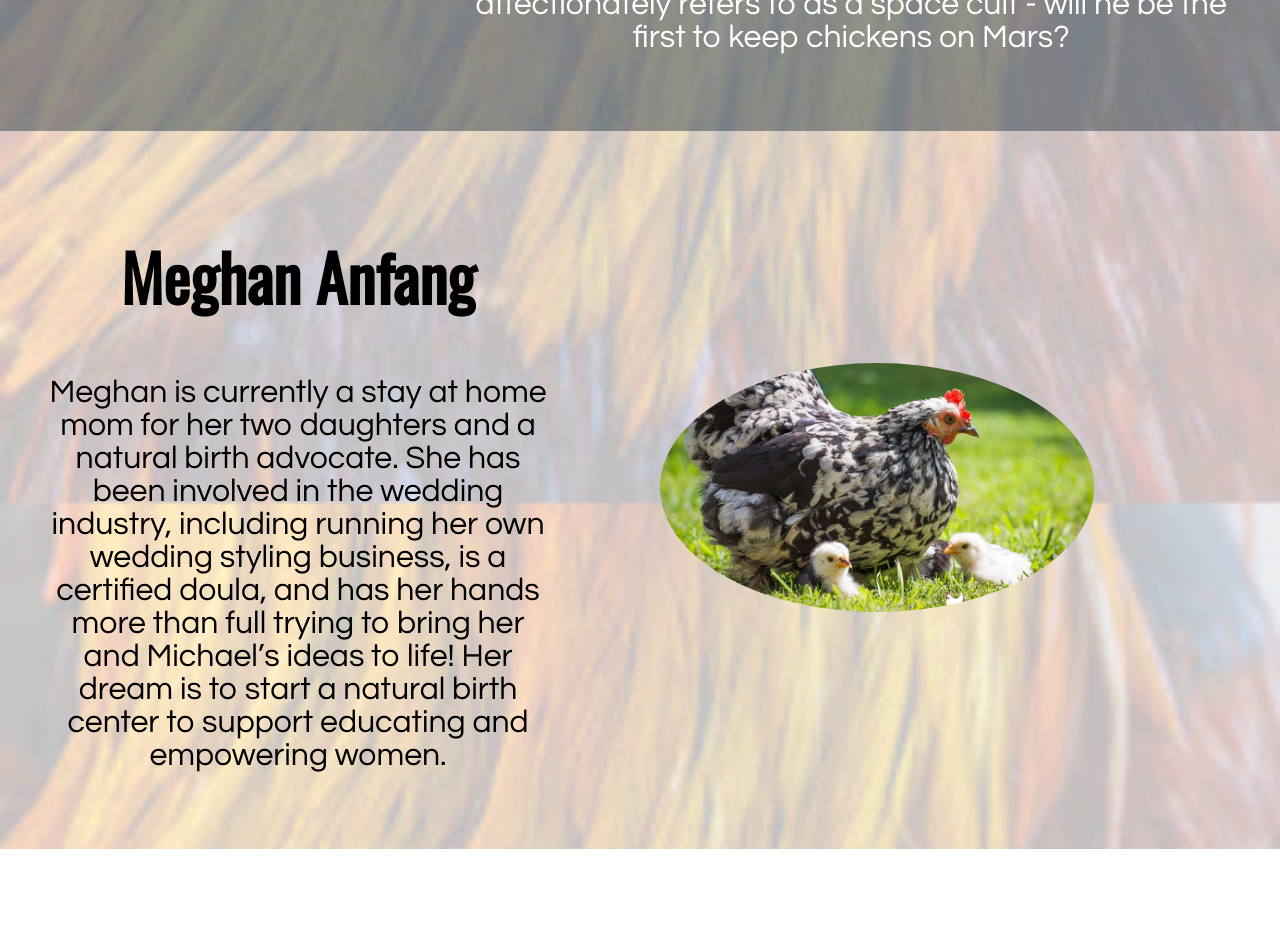
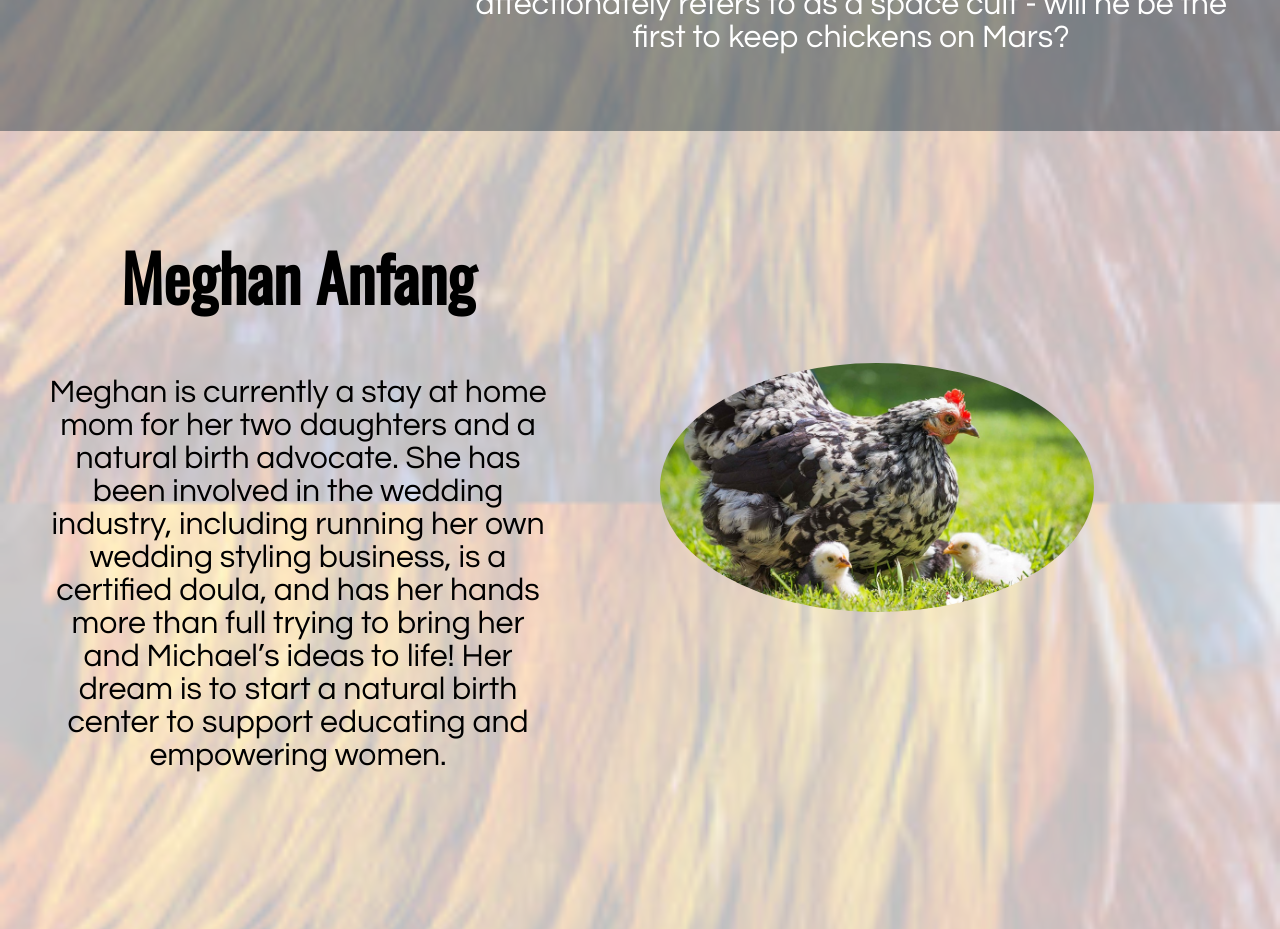
Before and after one commit to jcstorms1/ht-web-mockup, a React (Create React App) app: page /ourteam in a window 1280 px wide. Shown: the part 1380-2309 px from the top of the page. Before the commit the page ends 2229 px from the top, so only its background shows below. Built offline with nearby package versions, Linux system fonts and the light colour scheme; a web font is replaced by a local one.

Commit message:
removed console.logs

```diff
--- a/src/components/kickstarter.js
+++ b/src/components/kickstarter.js
@@ -37,7 +37,6 @@ class KickStarter extends Component {
   }
 
   render() {
-    console.log(this.state.intervalId);
     return (
       <section className="kickstarter">
         <h1>Kickstarter Coming June 4th, 2018!</h1>
--- a/src/stylesheets/team.css
+++ b/src/stylesheets/team.css
@@ -59,6 +59,7 @@
   justify-content: center;
   align-content: center;
   height: 30%;
+  padding-bottom: 10vh;
 }
 
 .ceo-2-image {
```
Also changed, not shown: src/containers/dataContainer.js (added, +12 -0 lines), src/components/graph.js (added).
